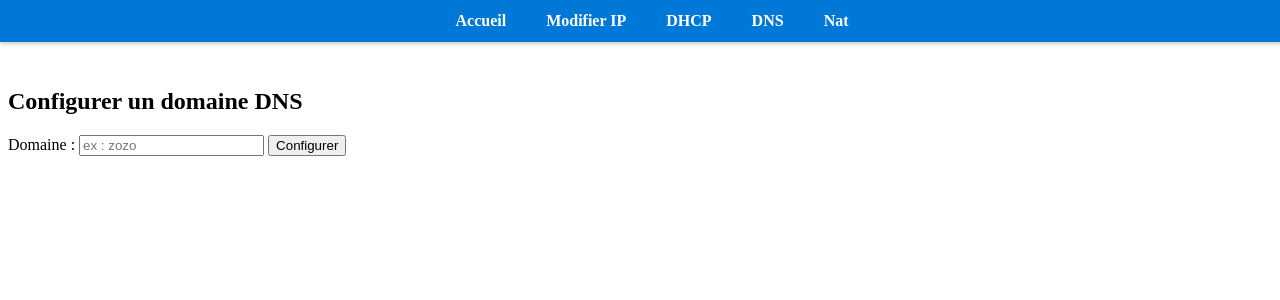
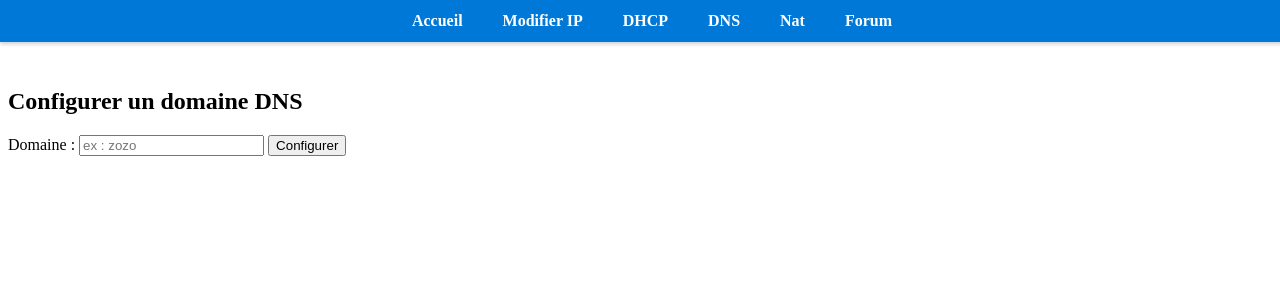
Before and after one commit to zozobkm/ams-reseaux, a PHP site: page /templates/dns.php in a window 1280 px wide. Shown: the top 300 px of the page. Run offline with PHP 8.4, Linux system fonts and the light colour scheme.

Commit message:
Add Forum link to the menu

```diff
--- a/templates/menu.php
+++ b/templates/menu.php
@@ -33,4 +33,6 @@ nav a:hover{
     <a href="/ams-reseaux/templates/dhcp.php">DHCP</a>
     <a href="/ams-reseaux/templates/dns.php">DNS</a>
     <a href="/ams-reseaux/templates/nat.php">Nat</a>
+    <a href="/ams-reseaux/forum/index.php">Forum</a>
+
 </nav>
```
